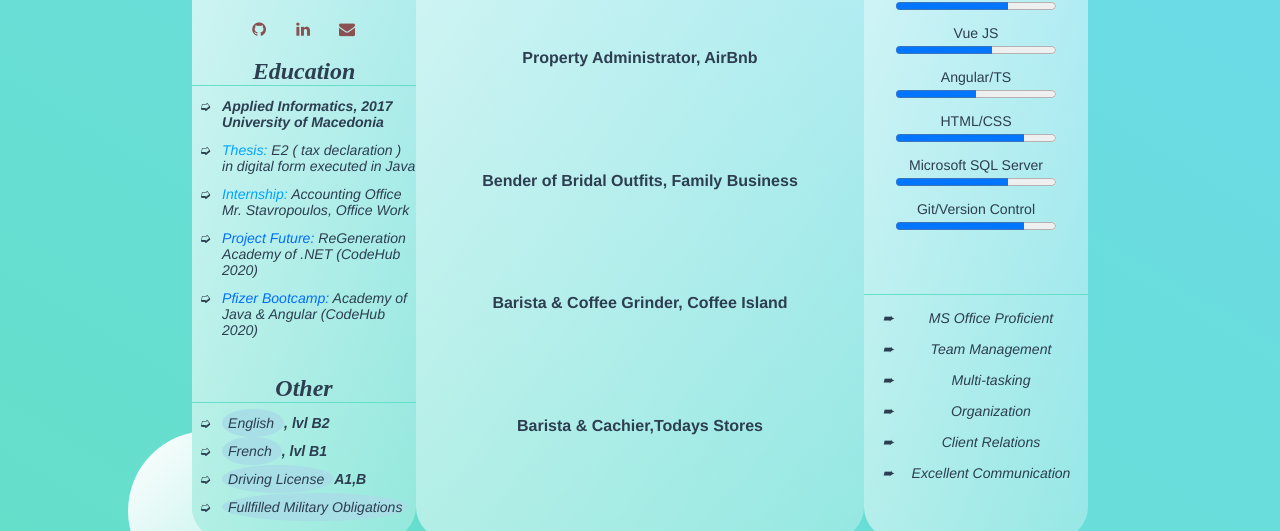
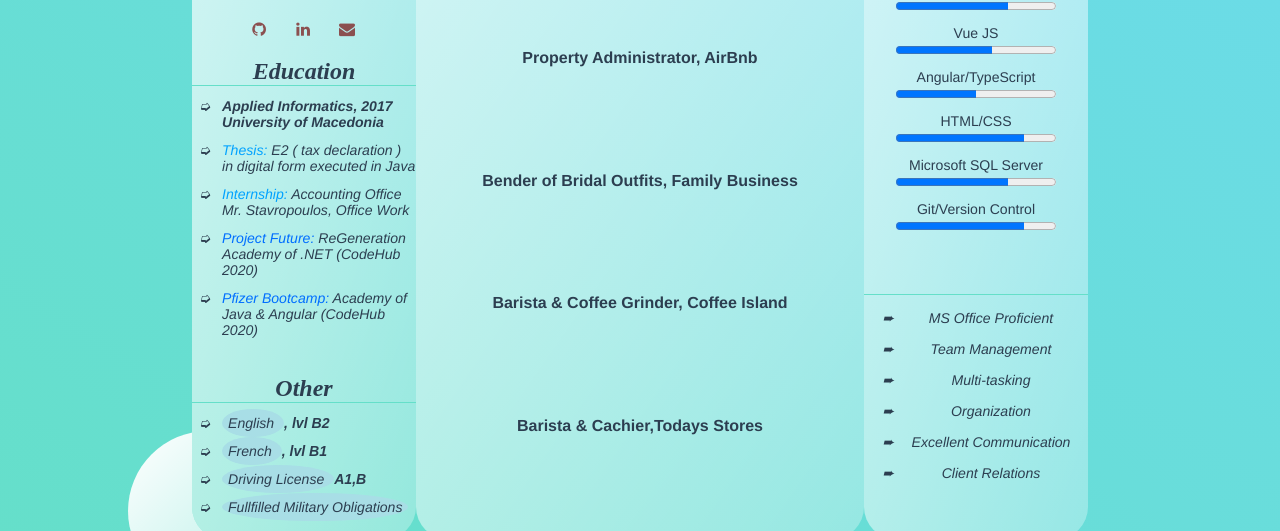
Before and after one commit to mixailkop10/My_CV, a Vue app: page / in a window 1280 px wide. Shown: the part 209-740 px from the top of the page. Built offline with nearby package versions, Linux system fonts and the light colour scheme.

Commit message:
change in some names

```diff
--- a/src/components/HomePage.vue
+++ b/src/components/HomePage.vue
@@ -137,7 +137,7 @@
             <progress id="file" value="70" max="100"></progress>
             <p>Vue JS</p>
             <progress id="file" value="60" max="100"></progress>
-            <p>Angular/TS</p>
+            <p>Angular/TypeScript</p>
             <progress id="file" value="50" max="100"></progress>
             <p>HTML/CSS</p>
             <progress id="file" value="80" max="100"></progress>
@@ -153,8 +153,8 @@
             <li><span>Team Management</span></li>
             <li><span>Multi-tasking</span></li>
             <li><span>Organization</span></li>
+            <li><span>Excellent Communication</span></li>
             <li><span>Client Relations</span></li>
-            <li><span>Excellent Communication</span></li>
           </ul>
         </div>
       </div>
```
